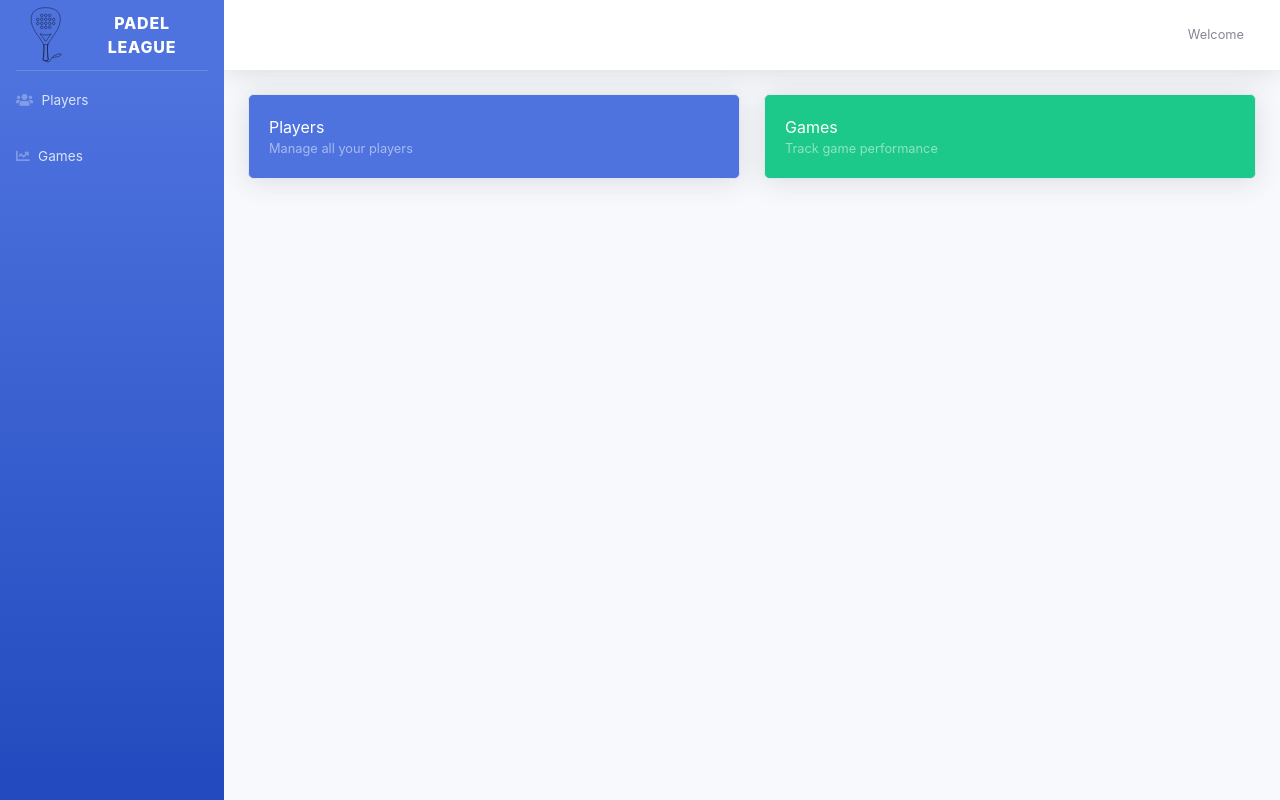
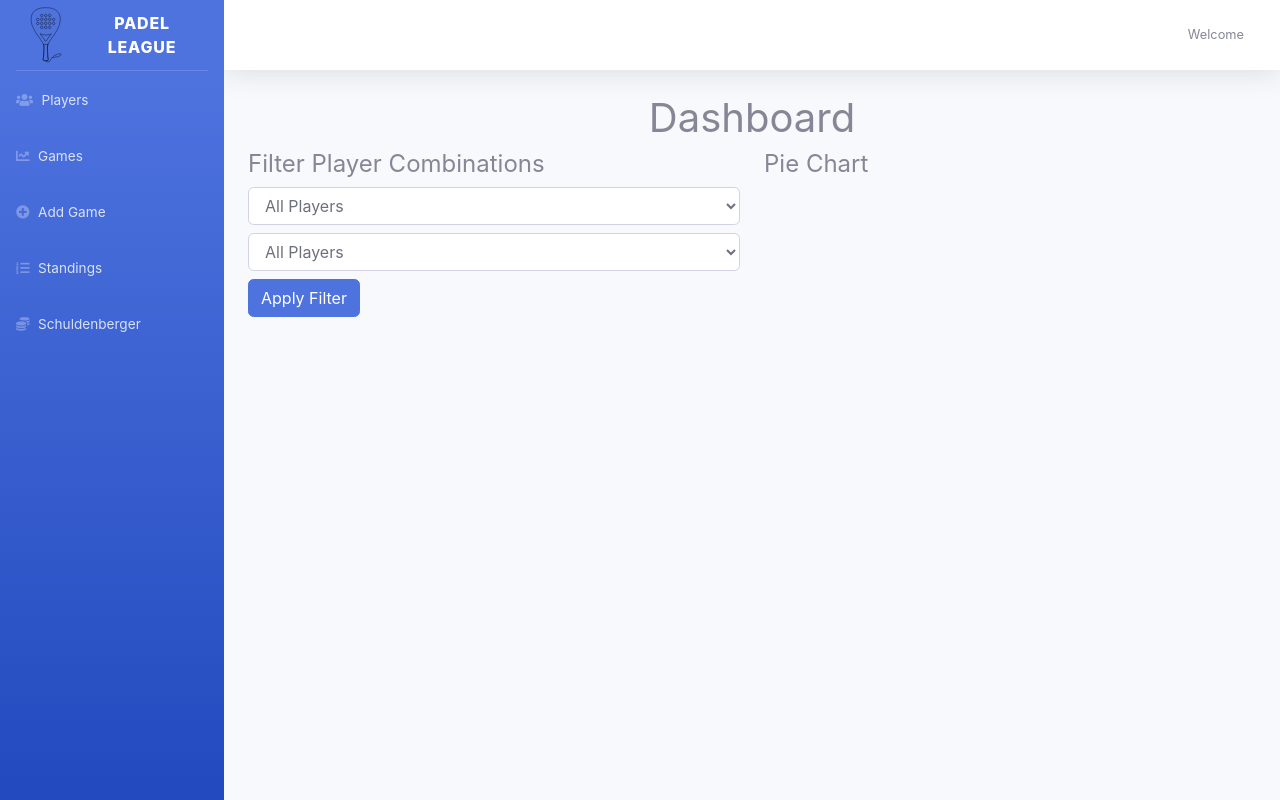
Before and after one commit to cuccinho/padel-league, a Flask app: page / in a window 1280 px wide. Run offline with Flask 3, Linux system fonts and the light colour scheme; a map, chart or similar area stays blank; some libraries are stand-ins or nearby versions.

Commit message:
Complete updates for MVP progress: Added a functional Schuldenberger feature with player-specific debt calculations.

```diff
--- a/app/routes/main.py
+++ b/app/routes/main.py
@@ -1,11 +1,44 @@
 from flask import Blueprint, render_template, request, redirect, url_for
 from app.models import Player, Game
+from app.extensions import db
+from datetime import datetime
 
 main_bp = Blueprint("main", __name__)
 
 @main_bp.route("/")
 def index():
-    return render_template("index.html")
+    players = Player.query.all()
+
+    player_combination_stats = {}
+
+    # Compute player combinations and stats
+    games = Game.query.all()
+    for game in games:
+        team1_combo = f"{game.player1.name} & {game.player2.name}"
+        team2_combo = f"{game.player3.name} & {game.player4.name}"
+
+        if team1_combo not in player_combination_stats:
+            player_combination_stats[team1_combo] = {"wins": 0, "losses": 0, "points_won": 0, "points_lost": 0}
+        if team2_combo not in player_combination_stats:
+            player_combination_stats[team2_combo] = {"wins": 0, "losses": 0, "points_won": 0, "points_lost": 0}
+
+        if game.score_team1 > game.score_team2:
+            player_combination_stats[team1_combo]["wins"] += 1
+            player_combination_stats[team2_combo]["losses"] += 1
+        else:
+            player_combination_stats[team2_combo]["wins"] += 1
+            player_combination_stats[team1_combo]["losses"] += 1
+
+        player_combination_stats[team1_combo]["points_won"] += game.score_team1
+        player_combination_stats[team1_combo]["points_lost"] += game.score_team2
+        player_combination_stats[team2_combo]["points_won"] += game.score_team2
+        player_combination_stats[team2_combo]["points_lost"] += game.score_team1
+
+    return render_template(
+        "index.html",
+        players=players,
+        player_combination_stats=player_combination_stats
+    )
 
 @main_bp.route("/players")
 def players_list():
@@ -16,31 +49,184 @@ def players_list():
 def games_list():
     games = Game.query.all()
     players = Player.query.all()
+    return render_template("games_list.html", games=games, players=players)
 
-    # Generate player combination stats dynamically from the database
-    player_combination_stats = {}
+@main_bp.route("/games/add", methods=["GET", "POST"])
+def add_game():
+    players = Player.query.all()
+
+    if request.method == "POST":
+        player1_id = request.form["player1"]
+        player2_id = request.form["player2"]
+        player3_id = request.form["player3"]
+        player4_id = request.form["player4"]
+        position1 = request.form["position1"]
+        position2 = request.form["position2"]
+        position3 = request.form["position3"]
+        position4 = request.form["position4"]
+        score_team1 = int(request.form["score_team1"])
+        score_team2 = int(request.form["score_team2"])
+
+        # Check for invalid or duplicate selections
+        selected_players = [player1_id, player2_id, player3_id, player4_id]
+        selected_positions_team1 = [position1, position2]
+        selected_positions_team2 = [position3, position4]
+
+        if len(set(selected_players)) != 4:
+            return render_template("add_game.html", players=players, error="Each player must be unique.")
+
+        if len(set(selected_positions_team1)) != 2 or len(set(selected_positions_team2)) != 2:
+            return render_template("add_game.html", players=players, error="Each team must have unique positions.")
+
+        new_game = Game(
+            player1_id=player1_id,
+            position1=position1,
+            player2_id=player2_id,
+            position2=position2,
+            player3_id=player3_id,
+            position3=position3,
+            player4_id=player4_id,
+            position4=position4,
+            score_team1=score_team1,
+            score_team2=score_team2,
+            date=datetime.utcnow()
+        )
+        db.session.add(new_game)
+        db.session.commit()
+        return redirect(url_for("main.games_list"))
+
+    return render_template("add_game.html", players=players, error=None)
+
+@main_bp.route("/games/reset", methods=["POST"])
+def reset_games():
+    Game.query.delete()
+    db.session.commit()
+    return redirect(url_for("main.games_list"))
+
+@main_bp.route("/standings")
+def standings():
+    players = Player.query.all()
+
+    standings_data = []
+    for player in players:
+        games_played = Game.query.filter(
+            (Game.player1_id == player.id) |
+            (Game.player2_id == player.id) |
+            (Game.player3_id == player.id) |
+            (Game.player4_id == player.id)
+        ).all()
+
+        wins = 0
+        losses = 0
+        wins_right = 0
+        wins_left = 0
+        losses_right = 0
+        losses_left = 0
+        points_made = 0
+        points_received = 0
+
+        for game in games_played:
+            if game.player1_id == player.id:
+                if game.score_team1 > game.score_team2:
+                    wins += 1
+                    wins_right += 1
+                else:
+                    losses += 1
+                    losses_right += 1
+                points_made += game.score_team1
+                points_received += game.score_team2
+
+            elif game.player2_id == player.id:
+                if game.score_team1 > game.score_team2:
+                    wins += 1
+                    wins_left += 1
+                else:
+                    losses += 1
+                    losses_left += 1
+                points_made += game.score_team1
+                points_received += game.score_team2
+
+            elif game.player3_id == player.id:
+                if game.score_team2 > game.score_team1:
+                    wins += 1
+                    wins_right += 1
+                else:
+                    losses += 1
+                    losses_right += 1
+                points_made += game.score_team2
+                points_received += game.score_team1
+
+            elif game.player4_id == player.id:
+                if game.score_team2 > game.score_team1:
+                    wins += 1
+                    wins_left += 1
+                else:
+                    losses += 1
+                    losses_left += 1
+                points_made += game.score_team2
+                points_received += game.score_team1
+
+        diff = points_made - points_received
+
+        standings_data.append({
+            "name": player.name,
+            "wins": wins,
+            "losses": losses,
+            "wins_right": wins_right,
+            "losses_right": losses_right,
+            "wins_left": wins_left,
+            "losses_left": losses_left,
+            "points_made": points_made,
+            "points_received": points_received,
+            "diff": diff
+        })
+
+    standings_data.sort(key=lambda x: (-x["wins"], -x["diff"], -x["points_made"]))
+
+    return render_template("standings.html", standings=standings_data)
+
+@main_bp.route("/schuldenberger")
+def schuldenberger():
+    COST_PER_POINT = 0.50  # Cost per point difference, easily adjustable
+
+    players = Player.query.all()
+    games = Game.query.all()
+
+    # Initialize a debt dictionary for each player
+    schulden_data = {
+        player.id: {"name": player.name, "debt": 0.0, "loss_points_diff": 0} for player in players
+    }
+
+    # Calculate debt per player based on individual participation
     for game in games:
-        combination = f"{game.player1.name} & {game.player2.name} vs {game.player3.name} & {game.player4.name}"
-        if combination not in player_combination_stats:
-            player_combination_stats[combination] = {
-                "wins": 0,
-                "losses": 0,
-                "points_won": 0,
-                "points_lost": 0,
-            }
-        # Update stats based on the game's score
+        point_difference = abs(game.score_team1 - game.score_team2)
+
         if game.score_team1 > game.score_team2:
-            player_combination_stats[combination]["wins"] += 1
-            player_combination_stats[combination]["points_won"] += game.score_team1
-            player_combination_stats[combination]["points_lost"] += game.score_team2
-        else:
-            player_combination_stats[combination]["losses"] += 1
-            player_combination_stats[combination]["points_won"] += game.score_team2
-            player_combination_stats[combination]["points_lost"] += game.score_team1
+            # Team 2 loses; calculate debt and loss points diff for Player 3 and Player 4
+            schulden_data[game.player3_id]["debt"] += point_difference * COST_PER_POINT
+            schulden_data[game.player4_id]["debt"] += point_difference * COST_PER_POINT
+            schulden_data[game.player3_id]["loss_points_diff"] += point_difference
+            schulden_data[game.player4_id]["loss_points_diff"] += point_difference
+        elif game.score_team2 > game.score_team1:
+            # Team 1 loses; calculate debt and loss points diff for Player 1 and Player 2
+            schulden_data[game.player1_id]["debt"] += point_difference * COST_PER_POINT
+            schulden_data[game.player2_id]["debt"] += point_difference * COST_PER_POINT
+            schulden_data[game.player1_id]["loss_points_diff"] += point_difference
+            schulden_data[game.player2_id]["loss_points_diff"] += point_difference
+
+    # Convert debt dictionary into a list for easier rendering
+    schulden_list = [
+        {
+            "name": data["name"],
+            "debt": round(data["debt"], 2),
+            "loss_points_diff": data["loss_points_diff"],
+        }
+        for data in schulden_data.values()
+    ]
+    total_debt = sum(data["debt"] for data in schulden_data.values())
 
     return render_template(
-        "games_list.html",
-        games=games,
-        players=players,
-        player_combination_stats=player_combination_stats
+        "schuldenberger.html",
+        schulden_data=schulden_list,
+        total_debt=round(total_debt, 2),
     )
--- a/app/templates/base.html
+++ b/app/templates/base.html
@@ -40,6 +40,26 @@
                     <span>Games</span>
                 </a>
             </li>
+            <li class="nav-item">
+                <a class="nav-link" href="/games/add">
+                    <i class="fas fa-plus-circle"></i>
+                    <span>Add Game</span>
+                </a>
+            </li>
+            <li class="nav-item">
+                <a class="nav-link" href="/standings">
+                    <i class="fas fa-list-ol"></i>
+                    <span>Standings</span>
+                </a>
+            </li>
+            <li class="nav-item">
+                <a class="nav-link" href="/schuldenberger">
+                    <i class="fas fa-coins"></i>
+                    <span>Schuldenberger</span>
+                </a>
+            </li>
+
+
         </ul>
         <!-- End of Sidebar -->
 
--- a/app/templates/index.html
+++ b/app/templates/index.html
@@ -1,28 +1,59 @@
 {% extends "base.html" %}
+{% block content %}
+<h1 class="text-center">Dashboard</h1>
 
-{% block title %}Dashboard{% endblock %}
+<div class="row">
+    <div class="col-md-6">
+        <h4>Filter Player Combinations</h4>
+        <form id="filter-form">
+            <select id="player1" class="form-control mb-2">
+                <option value="all">All Players</option>
+                {% for player in players %}
+                <option value="{{ player.name }}">{{ player.name }}</option>
+                {% endfor %}
+            </select>
+            <select id="player2" class="form-control mb-2">
+                <option value="all">All Players</option>
+                {% for player in players %}
+                <option value="{{ player.name }}">{{ player.name }}</option>
+                {% endfor %}
+            </select>
+            <button type="button" id="apply-filter" class="btn btn-primary">Apply Filter</button>
+        </form>
+    </div>
 
-{% block content %}
-<div class="row">
-    <div class="col-lg-6 mb-4">
-        <a href="/players" class="text-decoration-none">
-            <div class="card bg-primary text-white shadow">
-                <div class="card-body">
-                    Players
-                    <div class="text-white-50 small">Manage all your players</div>
-                </div>
-            </div>
-        </a>
-    </div>
-    <div class="col-lg-6 mb-4">
-        <a href="/games" class="text-decoration-none">
-            <div class="card bg-success text-white shadow">
-                <div class="card-body">
-                    Games
-                    <div class="text-white-50 small">Track game performance</div>
-                </div>
-            </div>
-        </a>
+    <div class="col-md-6">
+        <h4>Pie Chart</h4>
+        <canvas id="playerCombinationChart"></canvas>
     </div>
 </div>
+
+<script>
+    const stats = {{ player_combination_stats | tojson }};
+    const ctx = document.getElementById("playerCombinationChart").getContext("2d");
+
+    let currentData = { wins: 0, losses: 0 };
+
+    const chart = new Chart(ctx, {
+        type: "pie",
+        data: {
+            labels: ["Wins", "Losses"],
+            datasets: [{
+                data: [currentData.wins, currentData.losses],
+                backgroundColor: ["#4CAF50", "#FF5733"]
+            }]
+        }
+    });
+
+    document.getElementById("apply-filter").addEventListener("click", () => {
+        const player1 = document.getElementById("player1").value;
+        const player2 = document.getElementById("player2").value;
+
+        const key = `${player1} & ${player2}`;
+        const selectedStats = stats[key] || { wins: 0, losses: 0 };
+
+        chart.data.datasets[0].data = [selectedStats.wins, selectedStats.losses];
+        chart.update();
+    });
+</script>
 {% endblock %}
```
Also changed, not shown: app/templates/add_game.html (+58 -20 lines), app/templates/games_list.html (+72 -91 lines), app/templates/players_list.html (+18 -14 lines), app/templates/schuldenberger.html (added, +31 -0 lines), app/templates/standings.html (added, +40 -0 lines).
